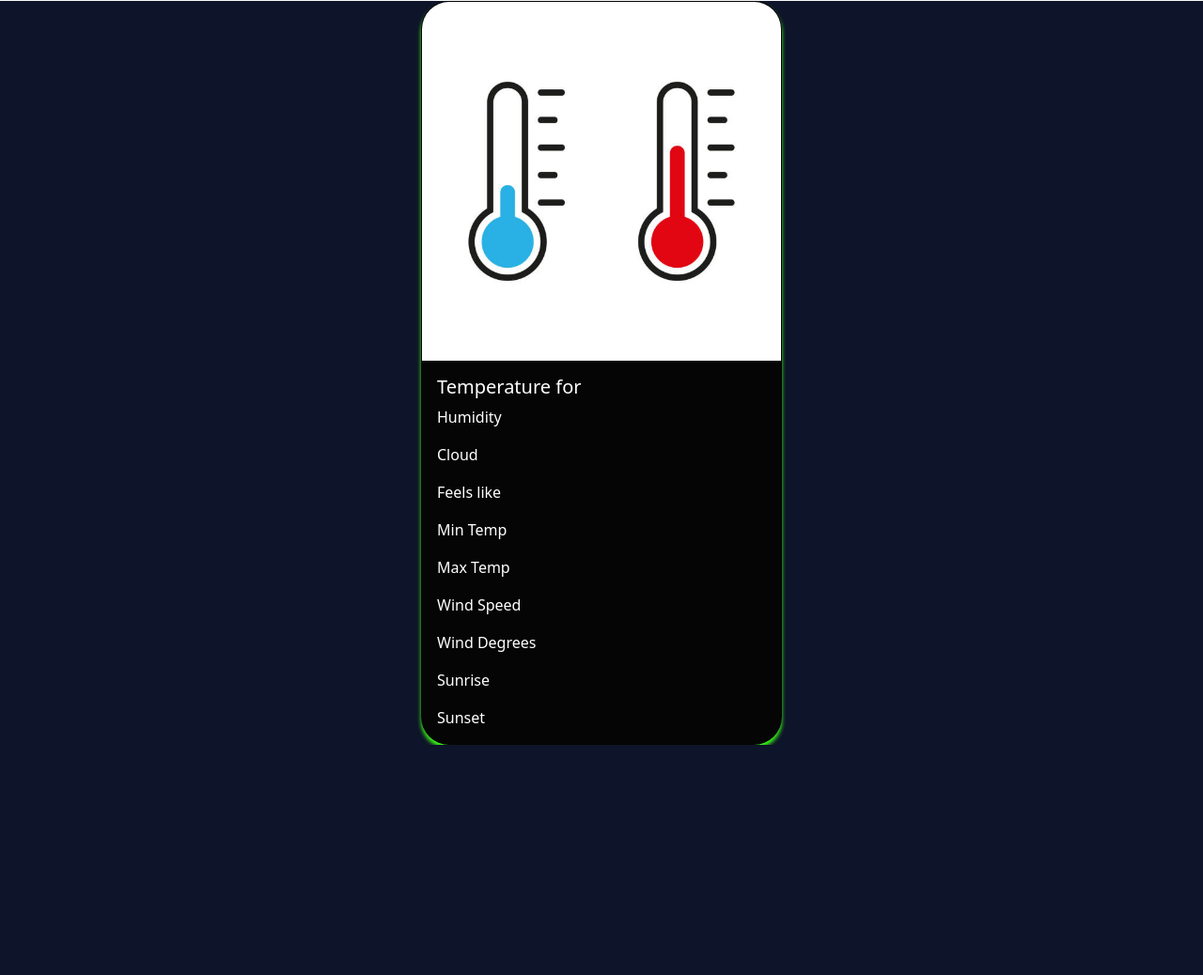
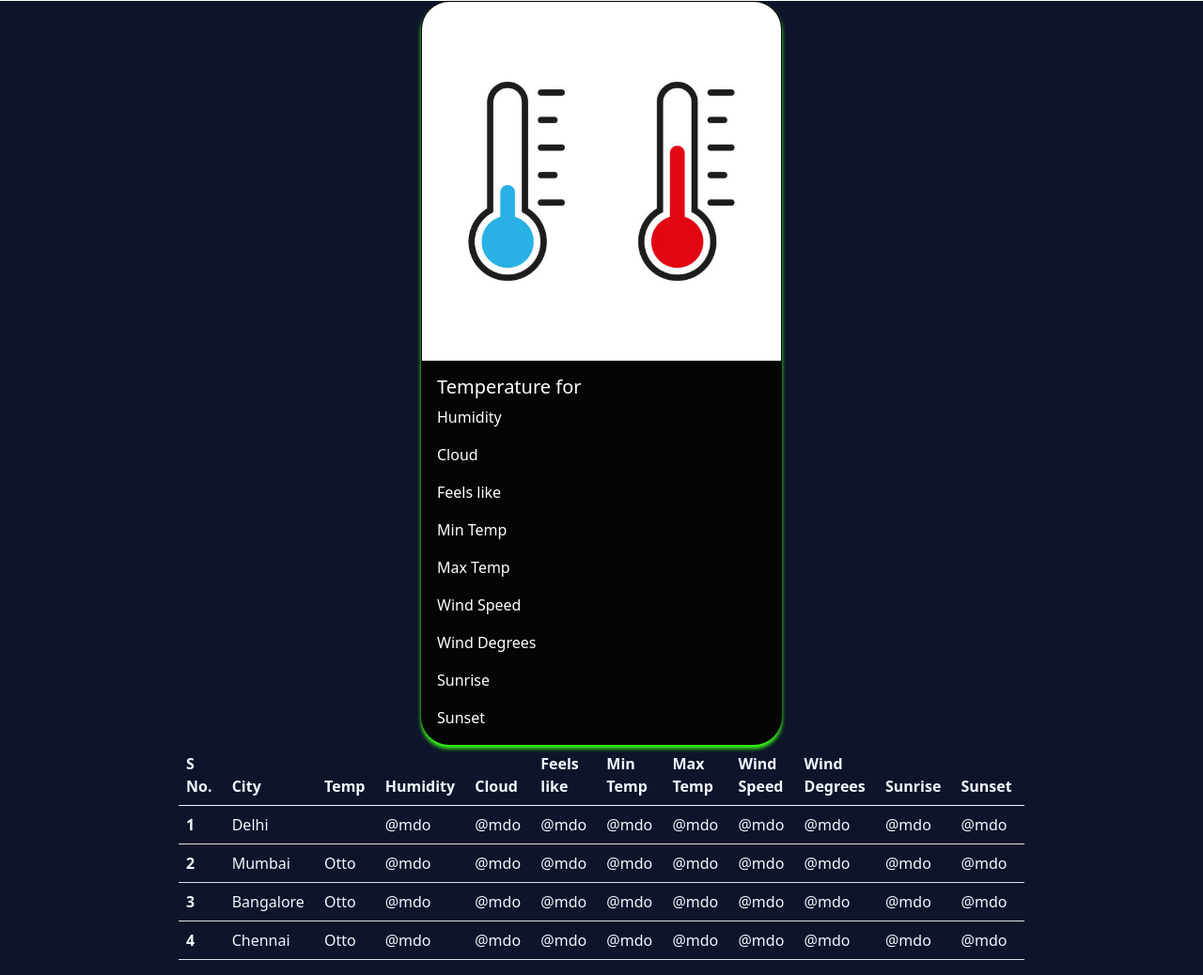
Before and after one commit to JaneshKapoor/Weather-Application, a plain HTML site: page index.html in a window 1280 px wide. Shown: the part 49-1087 px from the top of the page at 94% size. Before the commit the page ends 842 px from the top, so only its background shows below. Drawn offline with nearby package versions, Linux system fonts and the light colour scheme; no server answers.

Commit message:
Table created

```diff
--- a/index.html
+++ b/index.html
@@ -55,6 +55,85 @@
           </div>
         </div>
       </div>
+      <!-- TEMPERATURE TABLES -->
+      <div class="table_container">
+        <table class="table" style="width: 900px; color: aliceblue;">
+          <thead>
+            <tr>
+              <th scope="col">S No.</th>
+              <th scope="col">City</th>
+              <th scope="col">Temp</th>
+              <th scope="col">Humidity</th>
+              <th scope="col">Cloud</th>
+              <th scope="col">Feels like</th>
+              <th scope="col">Min Temp</th>
+              <th scope="col">Max Temp</th>
+              <th scope="col">Wind Speed</th>
+              <th scope="col">Wind Degrees</th>
+              <th scope="col">Sunrise</th>
+              <th scope="col">Sunset</th>
+            </tr>
+          </thead>
+          <tbody>
+            <tr>
+              <th scope="row">1</th>
+              <td>Delhi</td>
+              <td><span id="temp"></span></td>
+              <td>@mdo</td>
+              <td>@mdo</td>
+              <td>@mdo</td>
+              <td>@mdo</td>
+              <td>@mdo</td>
+              <td>@mdo</td>
+              <td>@mdo</td>
+              <td>@mdo</td>
+              <td>@mdo</td>
+            </tr>
+            <tr>
+              <th scope="row">2</th>
+              <td>Mumbai</td>
+              <td>Otto</td>
+              <td>@mdo</td>
+              <td>@mdo</td>
+              <td>@mdo</td>
+              <td>@mdo</td>
+              <td>@mdo</td>
+              <td>@mdo</td>
+              <td>@mdo</td>
+              <td>@mdo</td>
+              <td>@mdo</td>
+            </tr>
+            <tr>
+              <th scope="row">3</th>
+              <td>Bangalore</td>
+              <td>Otto</td>
+              <td>@mdo</td>
+              <td>@mdo</td>
+              <td>@mdo</td>
+              <td>@mdo</td>
+              <td>@mdo</td>
+              <td>@mdo</td>
+              <td>@mdo</td>
+              <td>@mdo</td>
+              <td>@mdo</td>
+            </tr>
+            <tr>
+              <th scope="row">4</th>
+              <td>Chennai </td>
+              <td>Otto</td>
+              <td>@mdo</td>
+              <td>@mdo</td>
+              <td>@mdo</td>
+              <td>@mdo</td>
+              <td>@mdo</td>
+              <td>@mdo</td>
+              <td>@mdo</td>
+              <td>@mdo</td>
+              <td>@mdo</td>
+            </tr>
+          </tbody>
+        </table>
+      </div>
       <script src="script.js"></script>
 </body>
 </html>
--- a/styles.css
+++ b/styles.css
@@ -38,3 +38,13 @@ nav{
 #cityname{
     color: #39FF14;
 }
+
+.table_container{
+    width: auto;
+    display: flex;
+    justify-content: center;
+}
+
+th{
+    width: 6550px;
+}
```
